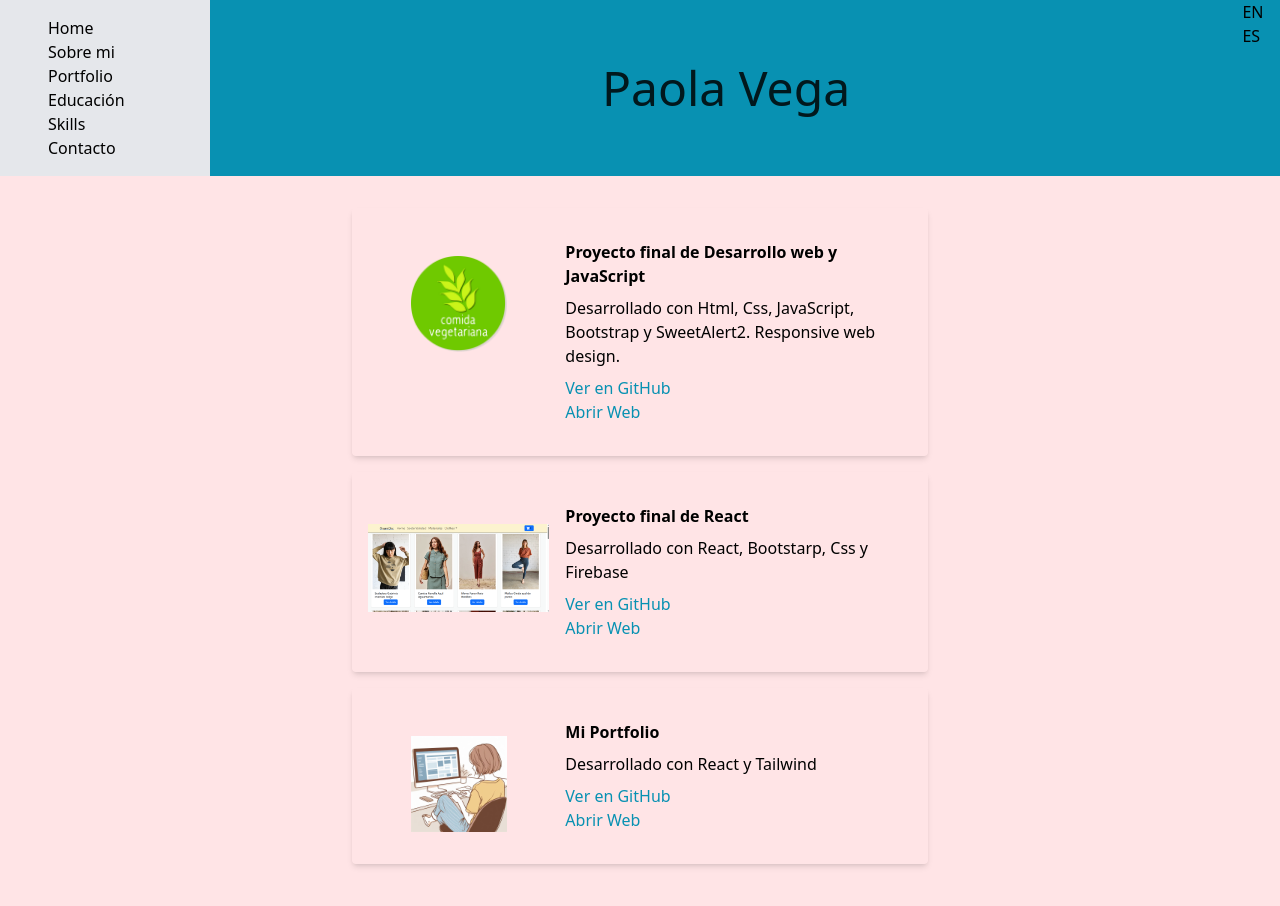
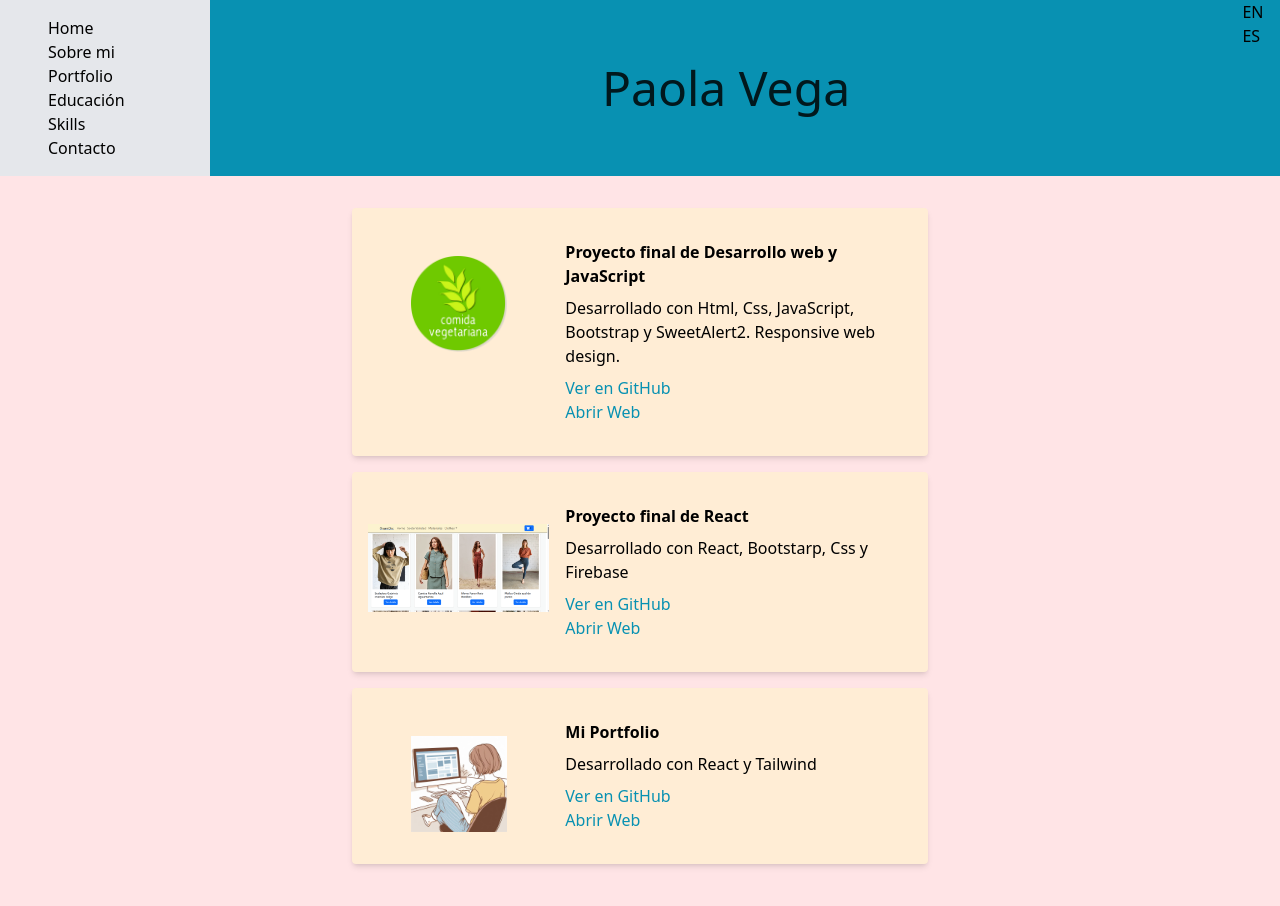
Before and after one commit to PaolaVega731/My-Portfolio, a React (Vite) app: page /#/portfolio in a window 1280 px wide. Shown: the top 906 px of the page. Built offline with nearby package versions, Linux system fonts and the light colour scheme.

Commit message:
Add styles

```diff
--- a/src/components/Portfolio.jsx
+++ b/src/components/Portfolio.jsx
@@ -6,7 +6,7 @@ function Portfolio() {
 
   return (
     <div className=" bg-rose-100 min-h-screen flex flex-col items-center pt-8">
-      <div className="flex flex-col md:flex-row p-4 shadow-md rounded mb-4 w-full max-w-xl">
+      <div className=" bg-orange-100 flex flex-col md:flex-row p-4 shadow-md rounded mb-4 w-full max-w-xl">
         <img
           src="/My-Portfolio/Les Vegetarianes.png"
           alt="Les Vegetarianes"
@@ -34,7 +34,7 @@ function Portfolio() {
         </div>
       </div>
 
-      <div className="flex flex-col md:flex-row p-4 shadow-md rounded mb-4 w-full max-w-xl">
+      <div className="bg-orange-100 flex flex-col md:flex-row p-4 shadow-md rounded mb-4 w-full max-w-xl">
         <img
           src="/My-Portfolio/OrganiChic.png"
           alt="OrganiChic"
@@ -52,7 +52,7 @@ function Portfolio() {
           </a>
           <h1>
             <a
-              href=""
+              href="https://organichic-efzw.vercel.app/"
               className="text-cyan-600 hover:underline"
               target="_blank"
             >
@@ -62,7 +62,7 @@ function Portfolio() {
         </div>
       </div>
 
-      <div className="flex flex-col md:flex-row p-4 shadow-md rounded mb-4 w-full max-w-xl">
+      <div className="bg-orange-100 flex flex-col md:flex-row p-4 shadow-md rounded mb-4 w-full max-w-xl">
         <img
           src="/My-Portfolio/Perfil-foto.jpg"
           alt="Mi Portfolio"
--- a/src/components/Skills.jsx
+++ b/src/components/Skills.jsx
@@ -4,10 +4,10 @@ import { useTranslation } from "react-i18next";
 function Skills() {
   const { t } = useTranslation();
   return (
-    <div className="bg-rose-100 min-h-screen flex items-center justify-center">
-      <div className="bg-rose-100 min-h-screen flex flex-col items-center justify-center mt-10 mx-auto max-w-2xl">
+    <div className="bg-rose-100 min-h-screen flex items-start justify-center">
+      <div className="bg-rose-100 min-h-3/4screen flex flex-col items-center justify-center mx-auto max-w-2xl">
         <div className="flex flex-col items-center md:items-start">
-          <h1 className="text-2xl md:text-2xl font-semibold mb-4">
+          <h1 className="text-2xl md:text-2xl font-semibold mb-4 ">
             {t("leng")}
           </h1>
           <div className="flex flex-wrap gap-4 items-center justify-center md:justify-start">
```
